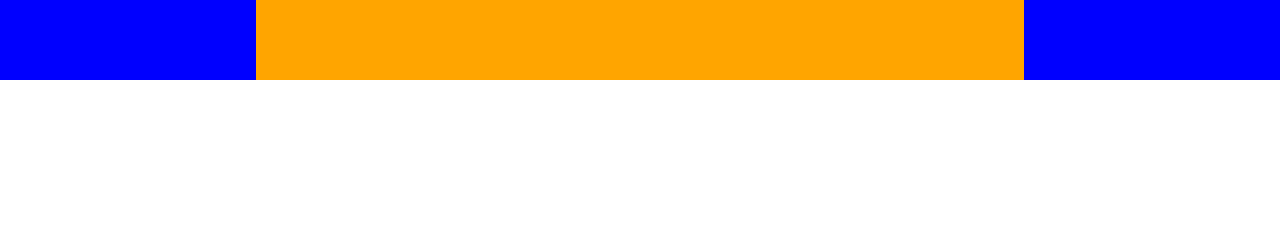
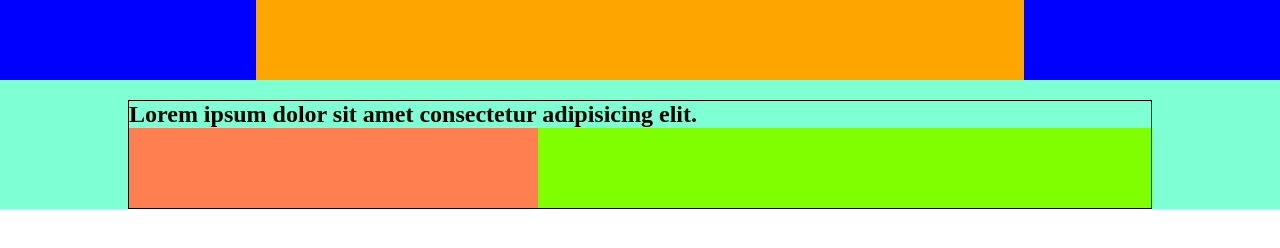
Before and after one commit to angeloalmanza/htmlcss-dropbox, a plain HTML site: page index.html in a window 1280 px wide. Drawn offline with Linux system fonts and the light colour scheme.

Commit message:
feat: implementazione hero section

```diff
--- a/css/style.css
+++ b/css/style.css
@@ -7,17 +7,30 @@
 
 /* layout */
 /* COMMON */
-
-.header{
-    /* debug */
-    background-color: orange;
-    height: 80px;
-}
-
 .row{
     display: flex;
     justify-content: space-between;
     /* debug */
+    min-height: 80px;
+}
+
+.section{
+    /* debug */
+    background-color: aquamarine;
+}
+
+.container{
+    width: 80%;
+    max-width: 1100px;
+    margin: 0 auto;
+    /* debug */
+    border: 1px solid black;
+}
+
+/* HEADER */
+.header{
+    /* debug */
+    background-color: orange;
     height: 80px;
 }
 
@@ -26,3 +39,20 @@
     background-color: blue;
     width: 20%;
 }
+
+/* MAIN */
+.p-20{
+    padding-top: 20px;
+}
+
+.col-40{
+    /* debug */
+    width: 40%;
+    background-color: coral;
+}
+
+.col-60{
+    /* debug */
+    width: 60%;
+    background-color: chartreuse;
+}
--- a/index.html
+++ b/index.html
@@ -20,7 +20,23 @@
     <!-- /Header -->
 
     <!-- Main -->
-    <main></main>
+    <main>
+        <!-- hero section -->
+         <section class="section p-20">
+            <div class="container">
+                <h1>Lorem ipsum dolor sit amet consectetur adipisicing elit.</h1>
+                <div class="row">
+                    <div class="col-40"></div>
+                    <div class="col-60"></div>
+                </div>
+            </div>
+         </section>
+
+         <!-- main section -->
+          <section>
+            <div class="small-container"></div>
+          </section>
+    </main>
     <!-- /Main -->
 
     <!-- Footer -->
```
